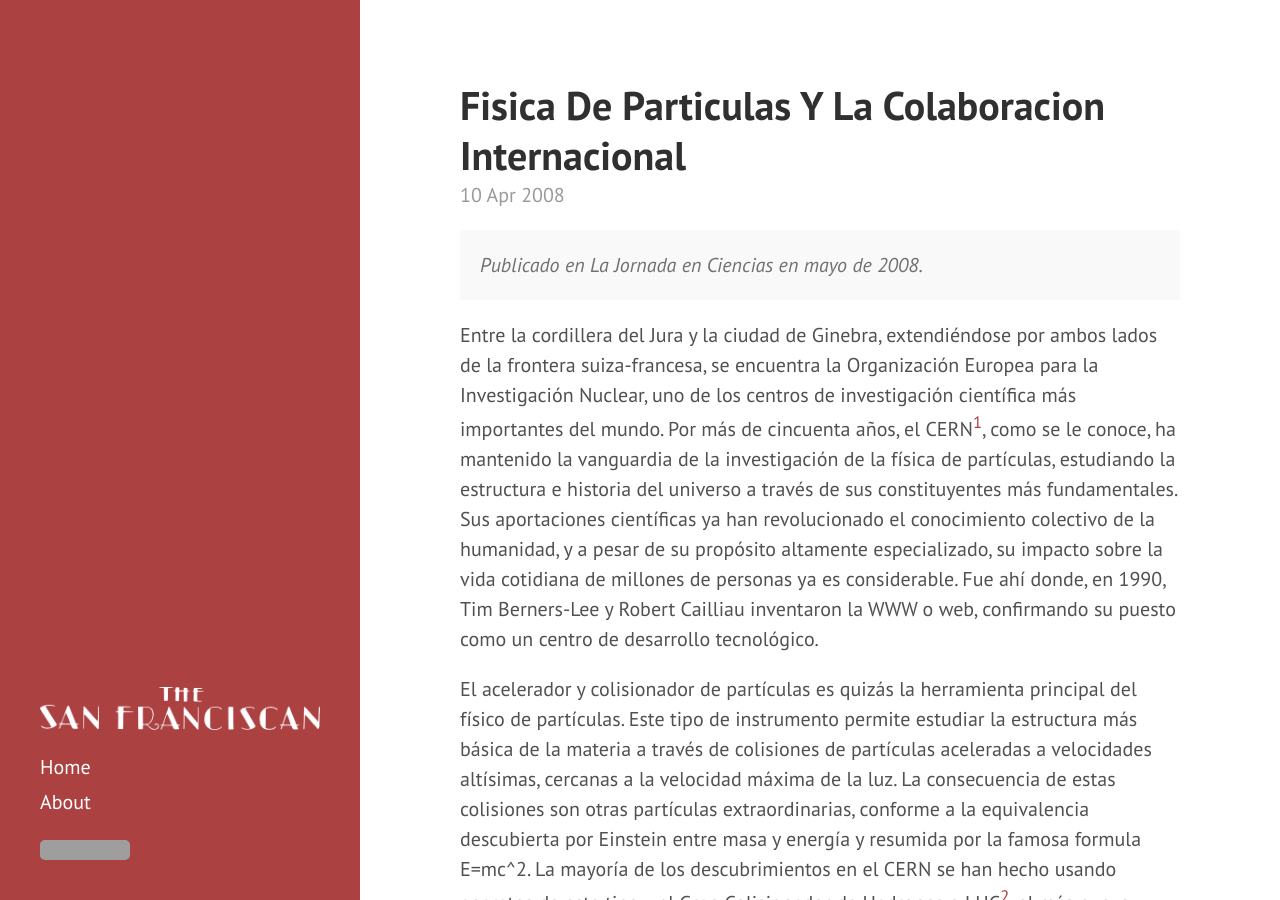
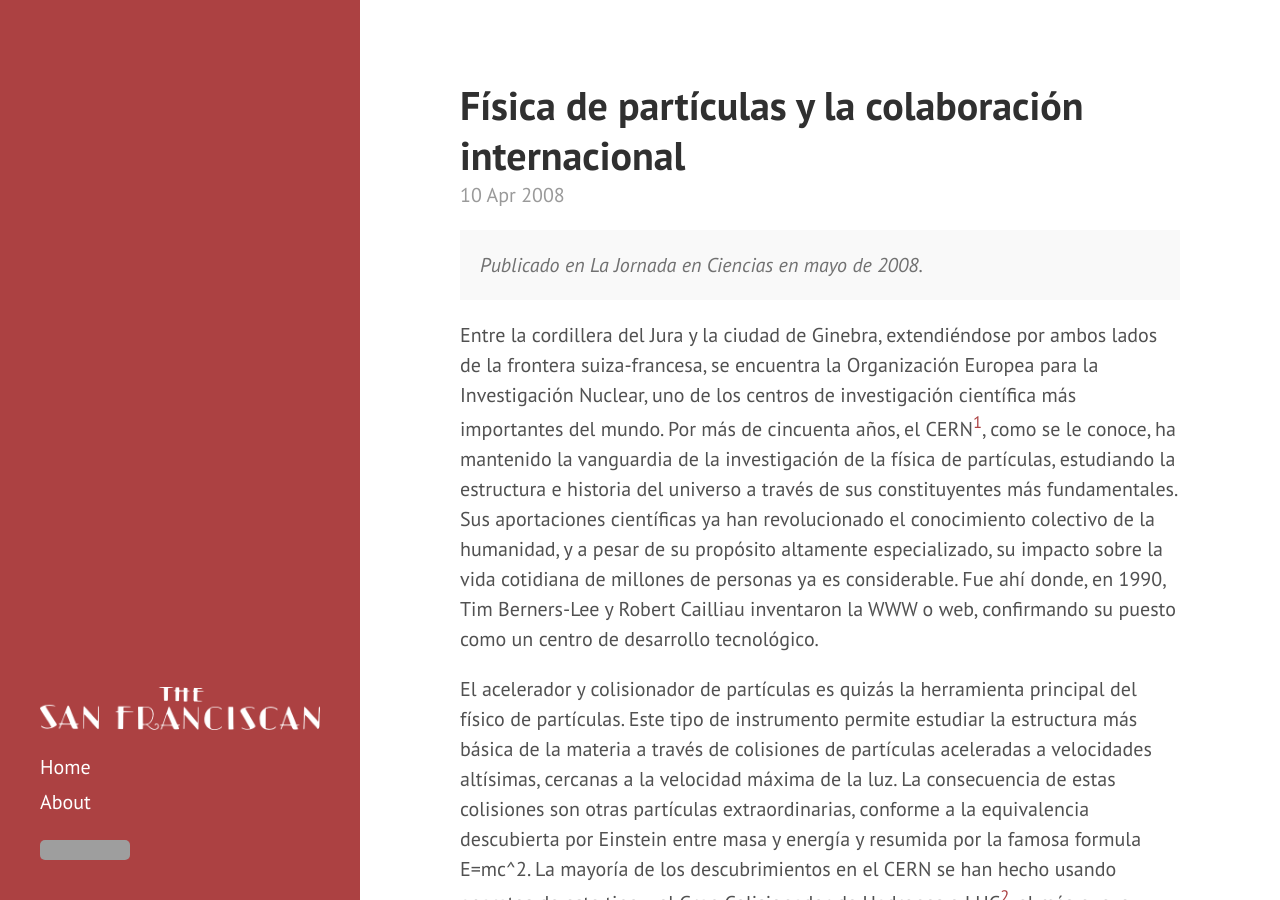
Before and after one commit to chema/sanfranciscan, a Jekyll site: the page built from _posts/2008-04-10-fisica-de-particulas-y-la-colaboracion-internacional.md, in a window 1280 px wide and 900 px high. Built offline with Jekyll 4.4.1, drawn with Linux system fonts in a browser that asks for light colours; Markdown is read by kramdown in place of the engine named in the settings; some of the changed lines change nothing that is shown; grey boxes are pictures that could not be loaded.

Commit message:
corrected title and removed plugin

```diff
--- a/_plugins/title.rb
+++ /dev/null
@@ -1,6 +0,0 @@
-class Jekyll::Post
-
-  def titleized_slug
-    self.slug.split(/[_-]/).join(' ').capitalize
-  end
-end
--- a/_posts/2008-04-10-fisica-de-particulas-y-la-colaboracion-internacional.md
+++ b/_posts/2008-04-10-fisica-de-particulas-y-la-colaboracion-internacional.md
@@ -1,6 +1,7 @@
 ---
 layout: post
 post: Física de partículas y la colaboración internacional
+title: Física de partículas y la colaboración internacional
 ---
 
 <div class="message">
```
